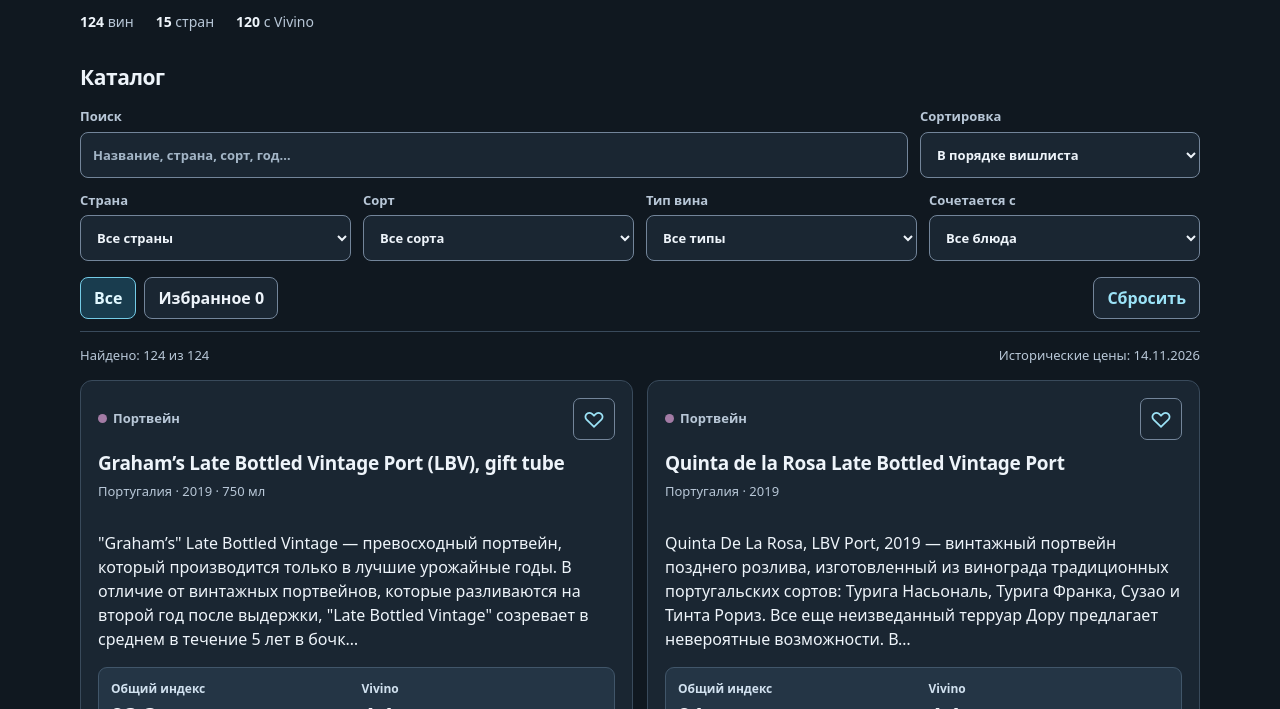
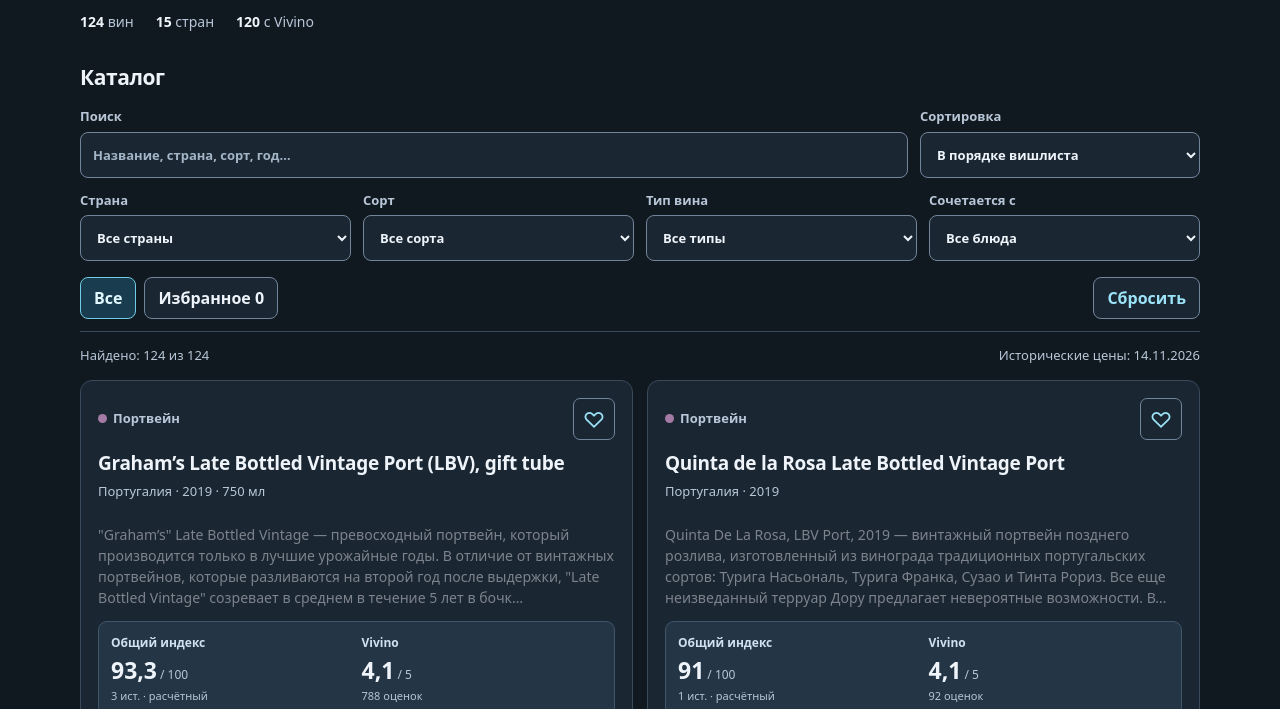
Before and after one commit to dancyuser/wine-atlas, a plain HTML site: page index.html in a window 1280 px wide. Shown: the part 206-915 px from the top of the page. Drawn offline with Linux system fonts and the light colour scheme.

Commit message:
style: readable short descriptions from sourced WineStyle snapshots

```diff
--- a/styles.css
+++ b/styles.css
@@ -124,3 +124,6 @@ input::placeholder{color:var(--placeholder)}
   .store-link{width:100%}
 }
 @media(prefers-reduced-motion:reduce){html{scroll-behavior:auto}}
+
+/* WineStyle capture preview, displayed only for exact-matched products */
+.card-description { color: var(--muted, #7d838c); line-height: 1.5; font-size: 0.88rem; margin: 0.55rem 0 0.8rem; }
```
